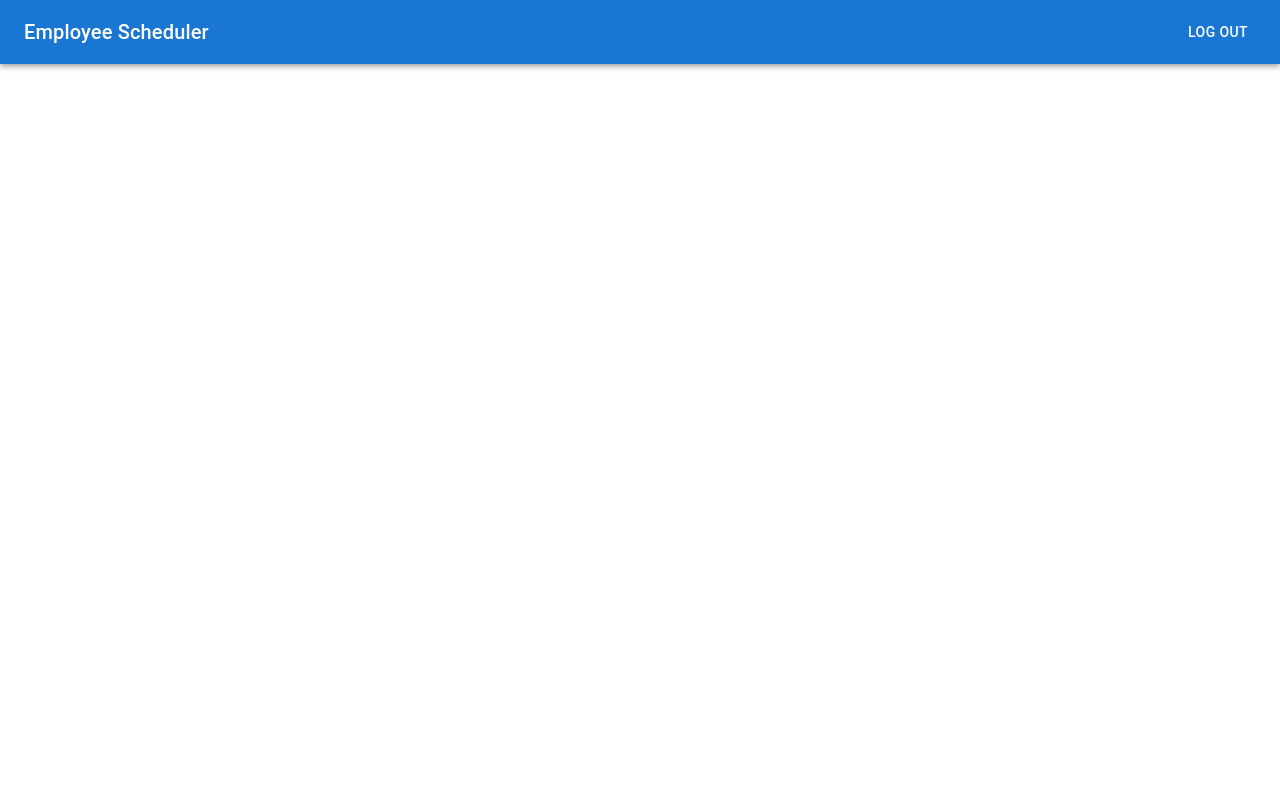
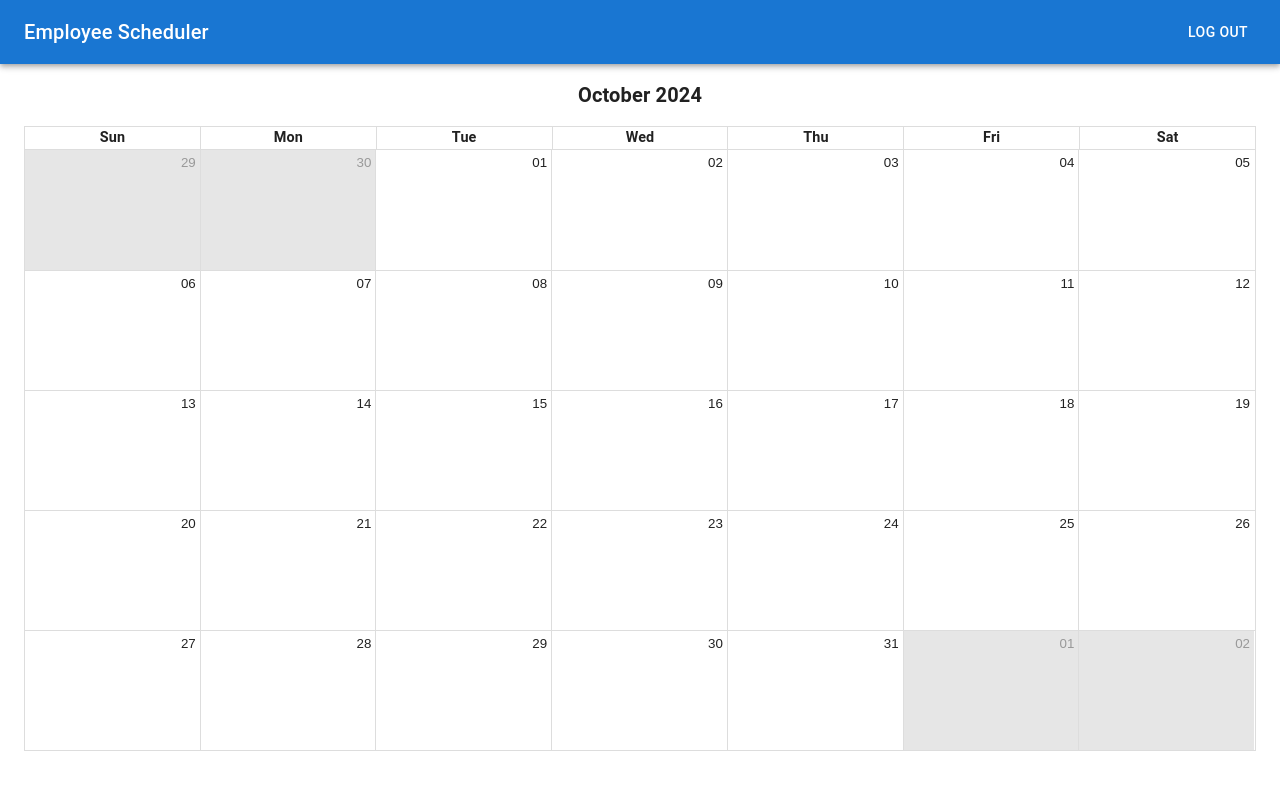
Before and after one commit to HenskiS/employee-scheduler, a React (Create React App) app in the folder client/: page /print in a window 1280 px wide. Shown: the top 792 px of the page. Built offline with nearby package versions, Linux system fonts and the light colour scheme; no server answers; sample sign-in values are in the browser's storage.

Commit message:
PrintCal Month Week and Agenda
All views now supported.
Still have to work on event titles and times not getting cut off

```diff
--- a/client/src/App.js
+++ b/client/src/App.js
@@ -72,7 +72,12 @@ function App() {
               path="/print"
               element={
                 <ProtectedRoute isLoading={isLoading}>
-                  <PrintCalendar />
+                  <PrintCalendar
+                    dateRange={{
+                      start: '2024-10-01',
+                      end: '2024-12-31'
+                    }}
+                  />
                 </ProtectedRoute>
               }
             />
--- a/client/src/PrintCalendarStyles.css
+++ b/client/src/PrintCalendarStyles.css
@@ -40,6 +40,18 @@
     text-align: center;
     margin: 1rem 0;
 }
+.print-cal-week {
+    font-size: 1.25rem;
+    font-weight: 600;
+    text-align: center;
+    margin: 1rem 0;
+}
+.print-cal-agenda {
+    font-size: 1.25rem;
+    font-weight: 600;
+    text-align: center;
+    margin: 1rem 0;
+}
 .print-cal-page {
     page-break-after: always;
 }
--- a/client/src/components/PrintCalendar.js
+++ b/client/src/components/PrintCalendar.js
@@ -1,7 +1,3 @@
-// Modify this component so that it displays a separate calendars for each month of events.
-// Currently, only one month can be displayed
-// I'll help modify the component to display multiple months. Here's the updated version:
-
 import { Calendar, momentLocalizer } from 'react-big-calendar';
 import moment from 'moment';
 import 'react-big-calendar/lib/css/react-big-calendar.css';
@@ -44,7 +40,25 @@ const EventComponent = ({ event }) => {
     );
 };
 
-const PrintCalendar = ({eventsList, viewMode}) => {
+const AgendaEventComponent = ({ event }) => {
+    const { colorMap } = useScheduling()
+    const backgroundColor = colorMap[event.label] || '#3174ad'
+
+    const style = {
+        backgroundColor: backgroundColor + '20',
+        borderLeft: `4px solid ${backgroundColor}`,
+        padding: '0 4px',
+        margin: '2px 0'
+    };
+
+    return (
+        <div style={style}>
+            {event.title}
+        </div>
+    );
+};
+
+const PrintCalendar = ({eventsList, viewMode, dateRange}) => {
     const {events:sampleEvents2, updateDateRange} = useScheduling()
 
     const events = eventsList || sampleEvents2;
@@ -68,46 +82,125 @@ const PrintCalendar = ({eventsList, viewMode}) => {
         updateDateRange(start, end)
     }, [])
 
-    const CustomToolbar = ({ date }) => (
+    const CustomToolbar = ({ date, view }) => {
+        if (view === 'month') {
+            return (
                 <div className="print-cal-month">
                     {moment(date).format('MMMM YYYY')}
                 </div>
             );
+        } else if (view === 'week') {
+            return (
+                <div className="print-cal-week">
+                    {`Week of ${moment(date).startOf('week').format('MMMM D, YYYY')}`}
+                </div>
+            );
+        } else {
+            return (
+                <div className="print-cal-agenda">
+                    {`Events: ${moment(date).format('MMMM YYYY')}`}
+                </div>
+            );
+        }
+    };
 
-    // Get unique months from events
-    const getUniqueMonths = () => {
+    // Get periods (months or weeks) based on dateRange or events
+    const getPeriods = () => {
+        if (!dateRange) {
+            // If no dateRange provided, get periods from events
             const processedEvents = processEvents();
+            if (view === 'month' || view === 'agenda') {
                 const months = processedEvents.map(event => moment(event.start).format('YYYY-MM'));
                 return [...new Set(months)].sort();
+            } else {
+                const weeks = processedEvents.map(event =>
+                    moment(event.start).startOf('week').format('YYYY-MM-DD')
+                );
+                return [...new Set(weeks)].sort();
+            }
+        } else {
+            // Generate periods based on dateRange
+            const { start, end } = dateRange;
+            const periods = [];
+            let current = moment(start);
+            const endDate = moment(end);
+
+            while (current.isSameOrBefore(endDate)) {
+                if (view === 'month' || view === 'agenda') {
+                    periods.push(current.format('YYYY-MM'));
+                    current.add(1, 'month');
+                } else {
+                    periods.push(current.startOf('week').format('YYYY-MM-DD'));
+                    current.add(1, 'week');
+                }
+            }
+            return periods;
+        }
     };
 
-    const uniqueMonths = getUniqueMonths();
+    const periods = getPeriods();
+
+    // Custom time slots for weekly view
+    const getTimeSlotProps = () => {
+        if (view === 'week') {
+            return {
+                step: 60,
+                timeslots: 1,
+                min: moment().startOf('day').add(8, 'hours').toDate(),
+                max: moment().startOf('day').add(18, 'hours').toDate(),
+            }
+        }
+        return {}
+    }
 
     return (
         <div>
-            {uniqueMonths.map(monthKey => {
-                const monthStart = moment(monthKey).startOf('month').toDate();
-                const monthEnd = moment(monthKey).endOf('month').toDate();
+            {periods.map(periodKey => {
+                const periodStart = view === 'week'
+                    ? moment(periodKey).startOf('week').toDate()
+                    : moment(periodKey).startOf('month').toDate();
 
-                const monthEvents = processEvents().filter(event =>
-                    moment(event.start).format('YYYY-MM') === monthKey
-                );
+                const periodEnd = view === 'week'
+                    ? moment(periodKey).endOf('week').toDate()
+                    : moment(periodKey).endOf('month').toDate();
+
+                const periodEvents = processEvents().filter(event => {
+                    if (view === 'week') {
+                        const eventStart = moment(event.start);
+                        const weekStart = moment(periodKey);
+                        return eventStart.isSameOrAfter(weekStart, 'day') &&
+                               eventStart.isBefore(weekStart.clone().add(1, 'week'), 'day');
+                    } else {
+                        return moment(event.start).format('YYYY-MM') === periodKey;
+                    }
+                });
 
                 return (
-                    <div key={monthKey} className="cal-container print-cal-page">
-                        <CustomToolbar date={moment(monthKey).toDate()} />
+                    <div
+                        key={periodKey}
+                        className="cal-container print-cal-page"
+                    >
+                        <CustomToolbar
+                            date={view === 'week'
+                                ? moment(periodKey).startOf('week').toDate()
+                                : moment(periodKey).toDate()
+                            }
+                            view={view}
+                        />
                         <Calendar
                             localizer={localizer}
-                            events={monthEvents}
+                            events={periodEvents}
                             components={{
-                                event: EventComponent
+                                event: view === 'agenda' ? AgendaEventComponent : EventComponent
                             }}
                             startAccessor="start"
                             endAccessor="end"
                             defaultView={view}
-                            defaultDate={monthStart}
+                            defaultDate={periodStart}
                             toolbar={false}
                             showAllEvents
+                            {...getTimeSlotProps()}
+                            length={30}
                         />
                     </div>
                 );
@@ -117,14 +210,3 @@ const PrintCalendar = ({eventsList, viewMode}) => {
 };
 
 export default PrintCalendar;
-
-// The main changes include:
-// 1. Added a getUniqueMonths function to extract unique months from events
-// 2. Using map to create a calendar for each unique month
-// 3. Filtering events for each month's calendar
-// 4. Setting the specific date for each calendar to show the correct month
-//
-// You might want to add some CSS to space out the calendars:
-// .cal-container {
-//     margin-bottom: 2rem;
-// }
```
Also changed, not shown: 1 other file (tests, documents, lock files or other folders). Lines whose indentation alone changed are shown as unchanged.
